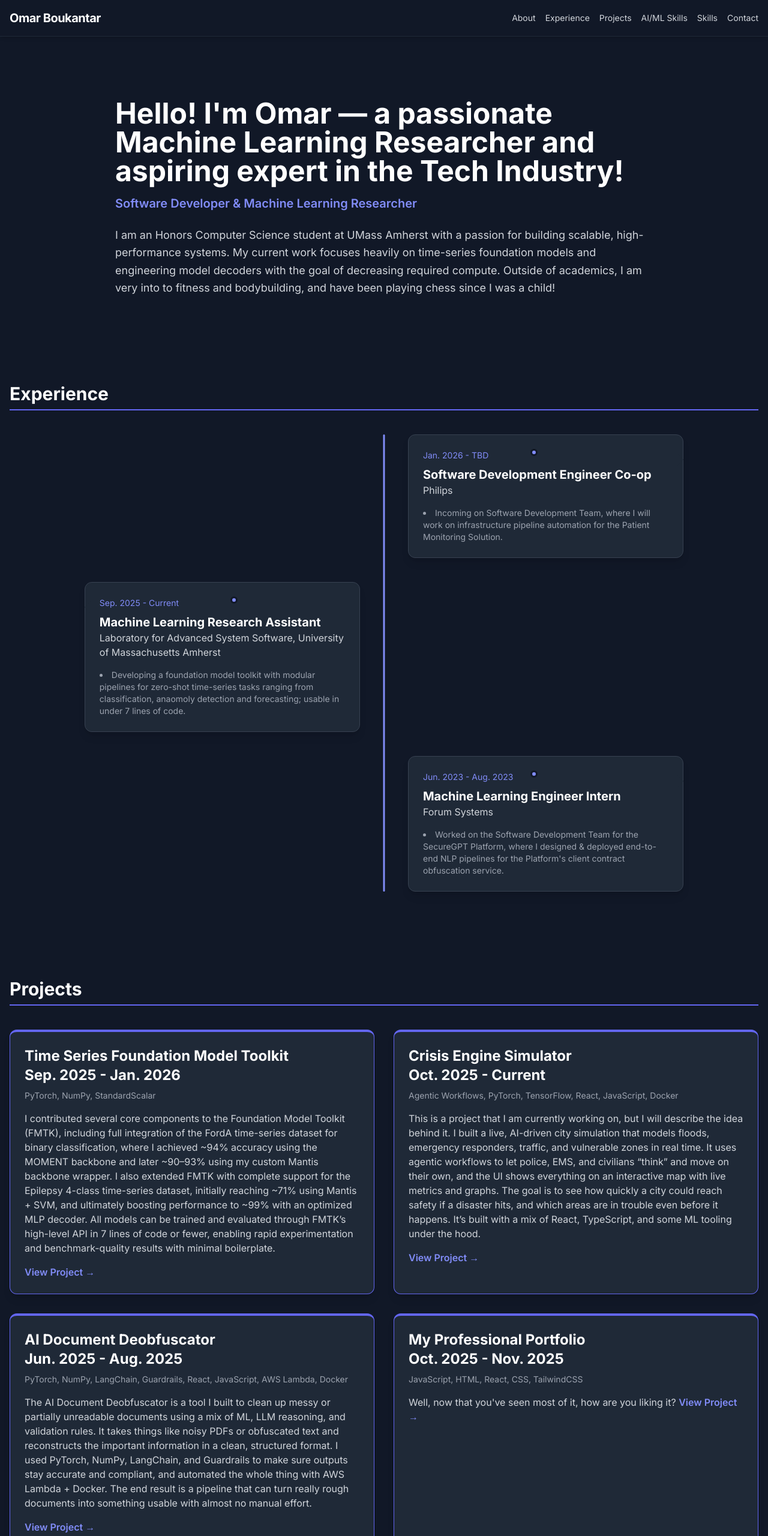
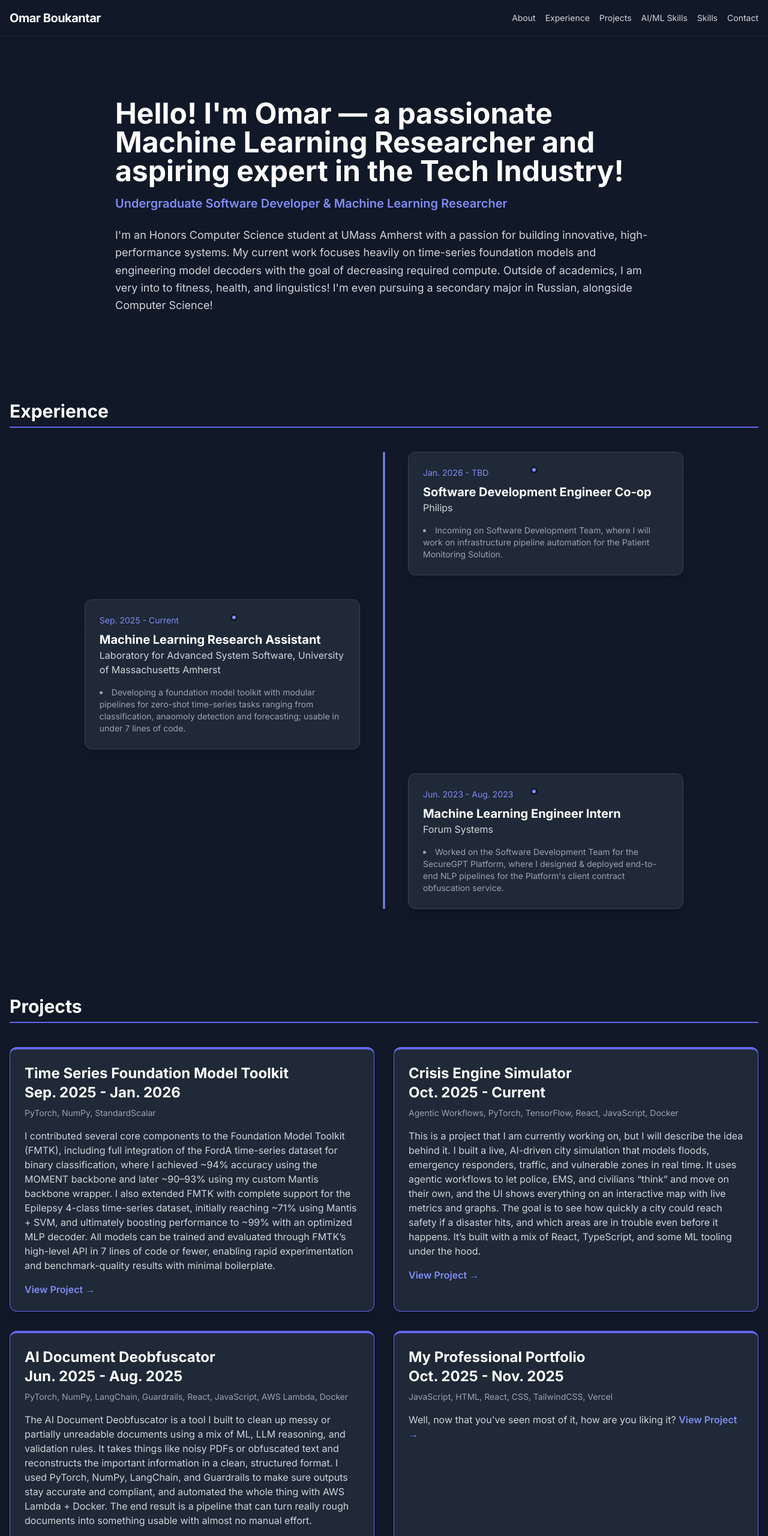
Before and after one commit to ob2301/Portfolio, a plain HTML site: page index.html in a window 1280 px wide. Shown: the top 2560 px of the page at 60% size. Drawn offline with nearby package versions, Linux system fonts and the light colour scheme.

Commit message:
changing bio

```diff
--- a/index.html
+++ b/index.html
@@ -161,9 +161,9 @@
         <section id="about" class="mb-20 pt-16 fade-in-element">
             <div class="max-w-4xl mx-auto">
                 <h1 class="text-5xl font-extrabold text-white mb-4">Hello! I'm Omar &mdash; a passionate Machine Learning Researcher and aspiring expert in the Tech Industry!</h1>
-                <p class="text-xl text-indigo-400 font-semibold mb-6">Software Developer & Machine Learning Researcher</p>
+                <p class="text-xl text-indigo-400 font-semibold mb-6">Undergraduate Software Developer & Machine Learning Researcher</p>
                 <p class="text-lg text-gray-300 leading-relaxed">
-                    I am an Honors Computer Science student at UMass Amherst with a passion for building scalable, high-performance systems. My current work focuses heavily on time-series foundation models and engineering model decoders with the goal of decreasing required compute. Outside of academics, I am very into to fitness and bodybuilding, and have been playing chess since I was a child!
+                    I'm an Honors Computer Science student at UMass Amherst with a passion for building innovative, high-performance systems. My current work focuses heavily on time-series foundation models and engineering model decoders with the goal of decreasing required compute. Outside of academics, I am very into to fitness, health, and linguistics! I'm even pursuing a secondary major in Russian, alongside Computer Science!
                 </p>
             </div>
         </section>
@@ -253,7 +253,7 @@
                 </div>
                 <div class="bg-gray-800 p-6 rounded-xl shadow-lg border-t-4 border-indigo-500 hover:shadow-xl hover:shadow-indigo-900/20 transition border-x border-b border-gray-700 fade-in-element">
                     <h3 class="text-2xl font-bold text-white mb-2">My Professional Portfolio <br> Oct. 2025 - Nov. 2025</h3>
-                    <p class="text-gray-400 text-sm mb-4">JavaScript, HTML, React, CSS, TailwindCSS</p>
+                    <p class="text-gray-400 text-sm mb-4">JavaScript, HTML, React, CSS, TailwindCSS, Vercel</p>
                     <p class="text-gray-300 mb-4">
                         Well, now that you've seen most of it, how are you liking it?
                     <a href="#" class="text-indigo-400 hover:text-indigo-300 font-semibold transition">View Project &rarr;</a>
@@ -289,12 +289,13 @@
             <div class="flex flex-wrap gap-3 fade-in-element">
                 <span class="bg-indigo-900/50 text-indigo-200 border border-indigo-700 text-sm font-medium px-4 py-2 rounded-full shadow-md">JavaScript</span>
                 <span class="bg-indigo-900/50 text-indigo-200 border border-indigo-700 text-sm font-medium px-4 py-2 rounded-full shadow-md">TypeScript</span>
-                <span class="bg-indigo-900/50 text-indigo-200 border border-indigo-700 text-sm font-medium px-4 py-2 rounded-full shadow-md">Jest</span>
                 <span class="bg-indigo-900/50 text-indigo-200 border border-indigo-700 text-sm font-medium px-4 py-2 rounded-full shadow-md">C</span>
                 <span class="bg-indigo-900/50 text-indigo-200 border border-indigo-700 text-sm font-medium px-4 py-2 rounded-full shadow-md">C#</span>
                 <span class="bg-indigo-900/50 text-indigo-200 border border-indigo-700 text-sm font-medium px-4 py-2 rounded-full shadow-md">C++</span>
                 <span class="bg-indigo-900/50 text-indigo-200 border border-indigo-700 text-sm font-medium px-4 py-2 rounded-full shadow-md">Python</span>
                 <span class="bg-indigo-900/50 text-indigo-200 border border-indigo-700 text-sm font-medium px-4 py-2 rounded-full shadow-md">Java</span>
+                <span class="bg-indigo-900/50 text-indigo-200 border border-indigo-700 text-sm font-medium px-4 py-2 rounded-full shadow-md">Jest</span>
+                <span class="bg-indigo-900/50 text-indigo-200 border border-indigo-700 text-sm font-medium px-4 py-2 rounded-full shadow-md">Criterion</span>
                 <span class="bg-indigo-900/50 text-indigo-200 border border-indigo-700 text-sm font-medium px-4 py-2 rounded-full shadow-md">JUnit</span>
                 <span class="bg-indigo-900/50 text-indigo-200 border border-indigo-700 text-sm font-medium px-4 py-2 rounded-full shadow-md">HTML</span>
                 <span class="bg-indigo-900/50 text-indigo-200 border border-indigo-700 text-sm font-medium px-4 py-2 rounded-full shadow-md">FastAPI</span>
```
